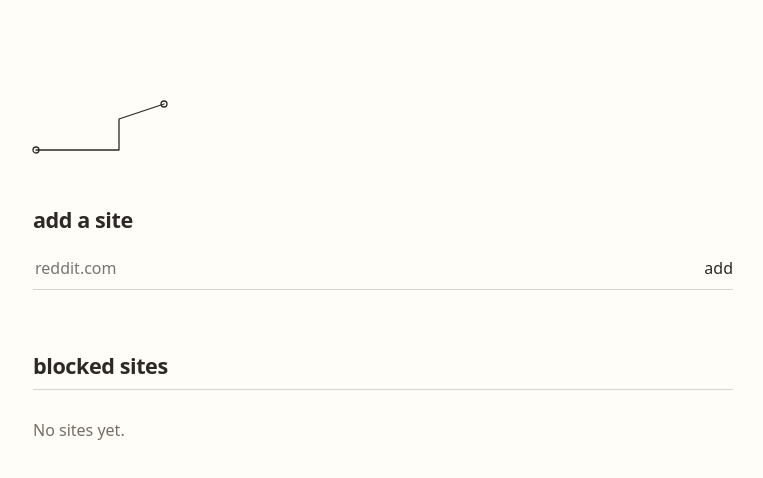
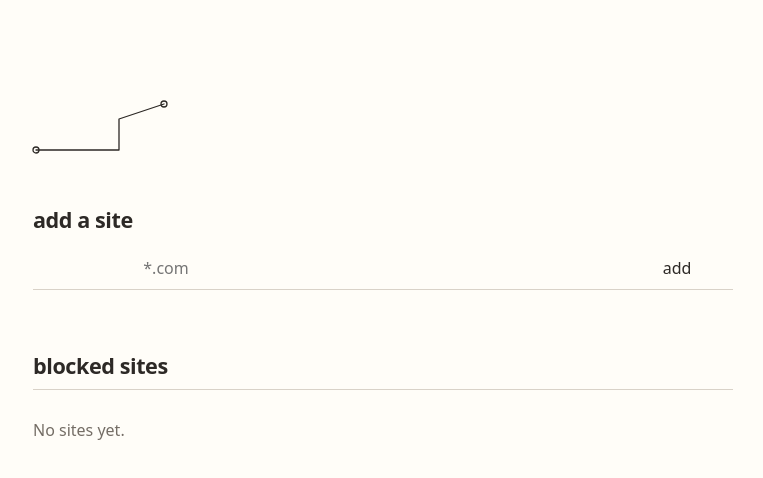
Before and after one commit to gloriayma/finally-good-blocker, a browser extension: page options/options.html in a window 1280 px wide. Shown: the whole page, without its empty margins (257-1020 px from the left). Drawn offline with Linux system fonts and the light colour scheme.

Commit message:
Center options add row

```diff
--- a/options/options.css
+++ b/options/options.css
@@ -13,11 +13,15 @@
 
 .add-form {
   display: grid;
-  grid-template-columns: minmax(0, 1fr) auto;
+  grid-template-columns: 38% repeat(3, minmax(0, 1fr)) 16%;
   align-items: end;
-  gap: 12px;
+  gap: 0;
   border-bottom: 1px solid var(--line);
   margin: 14px 0 0;
+}
+
+.domain-field {
+  grid-column: 1;
 }
 
 .add-form:focus-within {
@@ -26,6 +30,7 @@
 
 .add-form input {
   border-bottom: 0;
+  text-align: center;
 }
 
 .add-form input:focus-visible {
@@ -33,11 +38,13 @@
 }
 
 .add-button {
+  grid-column: 5;
   min-height: 42px;
   border: 0;
   background: transparent;
   padding: 8px 0;
   cursor: pointer;
+  text-align: center;
 }
 
 #form-status {
--- a/options/options.html
+++ b/options/options.html
@@ -25,7 +25,7 @@
               name="site"
               type="text"
               inputmode="url"
-              placeholder="reddit.com"
+              placeholder="*.com"
               autocomplete="off"
               required
             />
```
Also changed, not shown: FEATURES.md (+4 -2 lines), docs/options-screen.svg.
